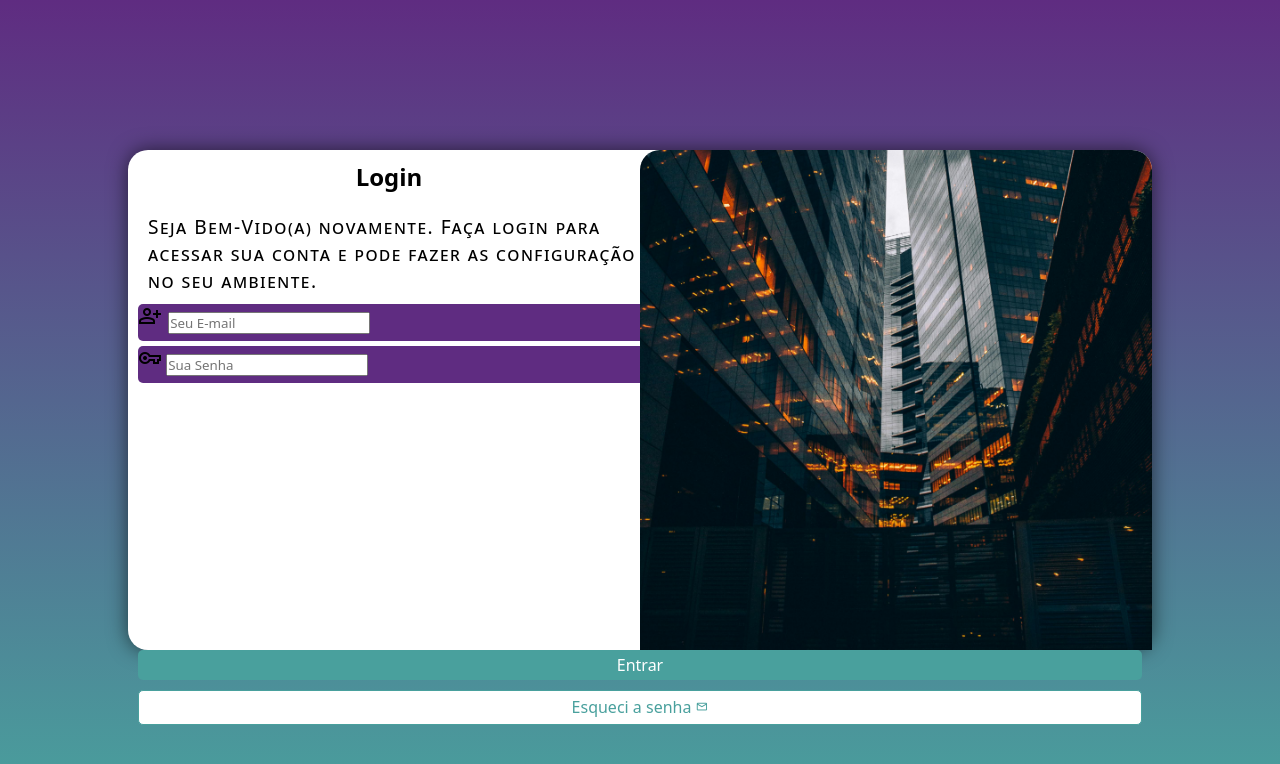
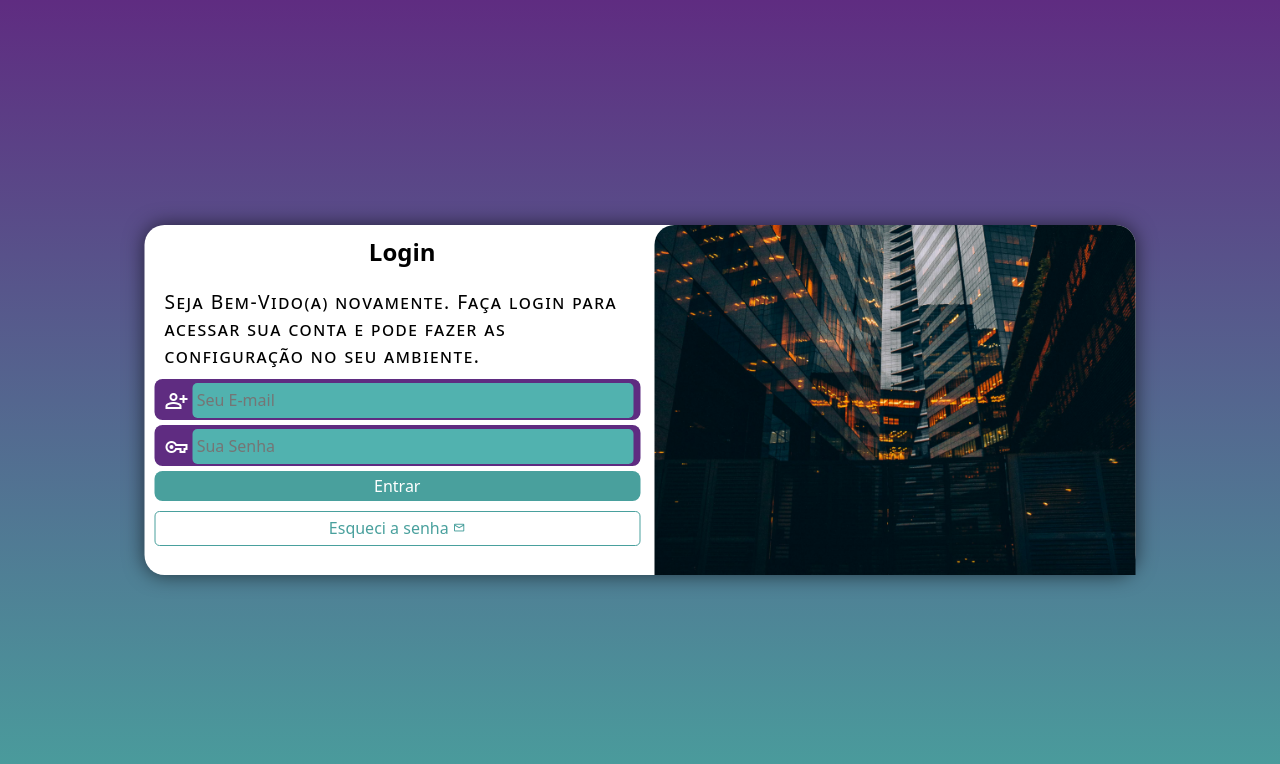
Before and after one commit to igortavares3/projeto-login, a plain HTML site: page index.html in a window 1280 px wide. Drawn offline with nearby package versions, Linux system fonts and the light colour scheme.

Commit message:
Tela Login

```diff
--- a/estilos/mediaquerys.css
+++ b/estilos/mediaquerys.css
@@ -8,6 +8,7 @@
 
     section#login {
         width: 80vw;
+        height: 290px;
     }
 
     section#login >#imagens {
@@ -30,13 +31,23 @@
     }
 
       section#login {
-        width: 80vw;
+        width: 991px;
+        height: 350px;
+    }
+
+    div.campo {
+        width: 50%;
+    }
+
+    #submit {
+        width: 50%;
     }
 
     section#login >#imagens {
         float: right;
-        width: 50%;
+        width: 48.5%;
         height: 100%;
+        margin-left: 5px;
 
     }
 
--- a/estilos/style.css
+++ b/estilos/style.css
@@ -42,16 +42,16 @@ section#login {
     position: absolute;
     background-color: white;
     width: 300px;
-    height: 500px;
+    height: 530px;
     margin: auto;
 
     top: 50%;
     left: 50%;
 
-    transform: translate(-50%, -50%);
     box-shadow: 0px 0px 20px rgba(0, 0, 0, 0.600);
     border-radius: 20px;
     transition-timing-function: ease;
+     transform: translate(-50%, -50%);
 
 }
 
@@ -74,13 +74,38 @@ section#login > #Formulario > p {
 
 }
 
-form > #campo {
+form > .campo {
     display: block;
     background-color: #5f2c81;
-    border-radius: 5px;
+    border-radius: 8px;
     margin: 5px 0px;
     padding-bottom: 7px;
+    height: 41px;
 }
+
+div.campo > i {
+    color: white;
+    font-size: 2em;
+    width: 70px;
+    height: 70px;
+    padding: 0px 0px 20px 10px;
+}
+
+div.campo > input:focus-within {
+    background-color: white;
+}
+
+div.campo > input {
+    width: calc(99% - 40px);
+    height: 35px;
+    background-color: #51b2af;
+    border-radius: 5px;
+    font-size: 1em;
+    padding: 4px;
+    border: 10px;
+    transform: translateY(-7px);
+}
+
 
 form label {
     font-variant: small-caps;
@@ -93,10 +118,11 @@ form label {
     color: white;
     width: 100%;
     height: 30px;
-    border-radius: 5px;
+    border-radius: 8px;
     cursor: pointer;
     font-size: 1em;
     border: none;
+
 
 }
 
--- a/index.html
+++ b/index.html
@@ -19,14 +19,14 @@
                 <h1>Login</h1>
                 <p>Seja Bem-Vido(a) novamente. Faça login para acessar sua conta e pode fazer as configuração no seu ambiente.</p>
                 <form action="index.html" method="post" autocomplete="on">
-                    <div id="campo">
-                        <span class="material-symbols-outlined">person_add<span>
+                    <div class="campo">
+                        <i><span class="material-symbols-outlined" id="primeiro">person_add<span></i>
                         <input type="email" name="login" id="ilogin" placeholder="Seu E-mail" required autocomplete="email">
                          <label for="ilogin">Login</label>
 
                     </div>
-                    <div id="campo">
-                         <span class="material-symbols-outlined">vpn_Key</span>
+                    <div class="campo">
+                         <i><span class="material-symbols-outlined" id="segundo">vpn_Key</span></i>
                         <input type="password" name="senha" id="isenha" placeholder="Sua Senha" required minlength="8" autocomplete="new-password">
                         <label for="isenha">Senha</label>
                     </div>
```
